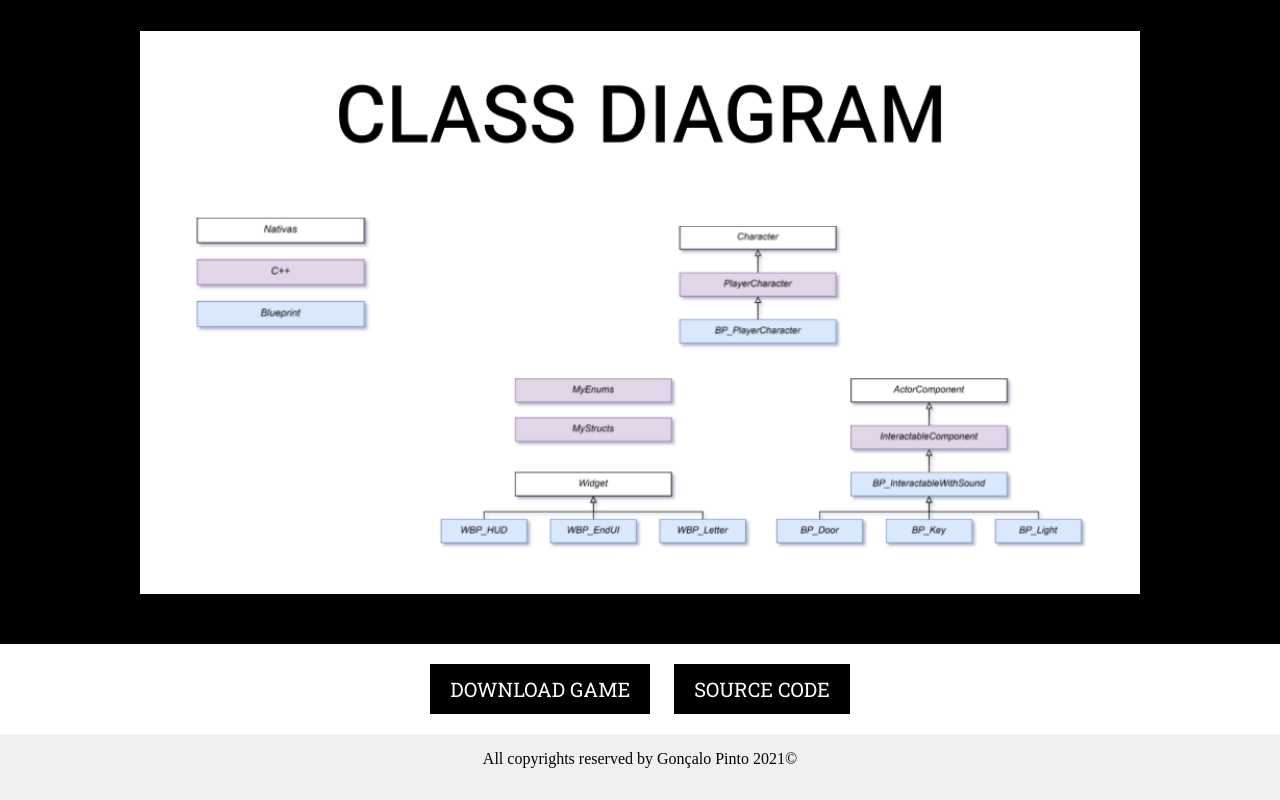
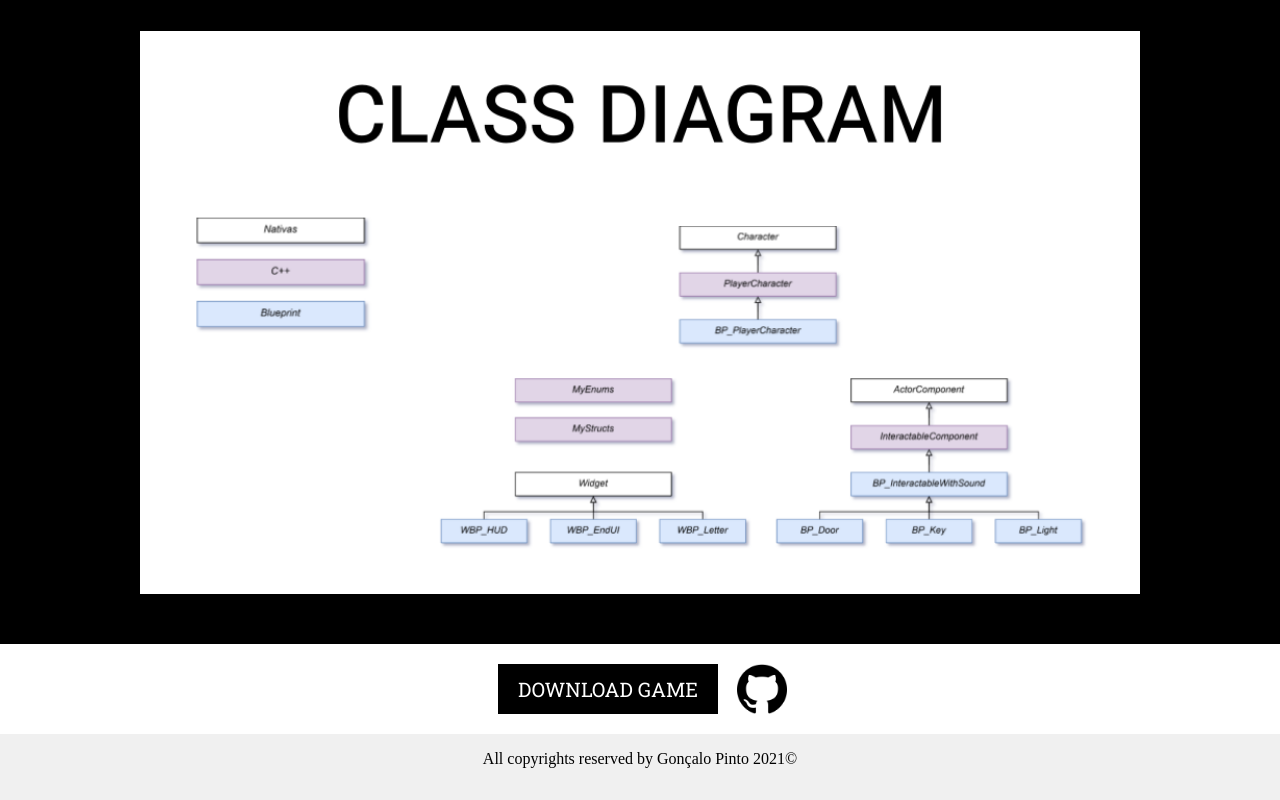
Before and after one commit to gsespinto/gsespinto.github.io, a plain HTML site: page the-deer-maze.html in a window 1280 px wide. Shown: the part 4017-4817 px from the top of the page. Drawn offline with Linux system fonts and the light colour scheme.

Commit message:
Update the-deer-maze.html

```diff
--- a/the-deer-maze.html
+++ b/the-deer-maze.html
@@ -72,10 +72,9 @@
       <a href="https://drive.google.com/file/d/1C3nrKgOFF4jYVTSXXVO62HwfZyLsVOjU/view?usp=sharing" target="_blank", style="text-decoration: none; color: white;">
         DOWNLOAD GAME</a>
     </div>
-    <div class="filesbt">
-      <a href="https://drive.google.com/file/d/1jdTW64bbzMTeCRKVun4UNG7gjnNGNAS3/view?usp=sharing" target="_blank", style="text-decoration: none; color: white;">
-        SOURCE CODE</a>
-    </div>
+    <a href="https://github.com/gsespinto/The-Deer-Maze" target="_blank">
+      <img style="height: 50px; vertical-align: middle; margin: 20 5;" src="Resources/github.png">
+    </a>
   </div>
 
   <div class="footnotes">
```
